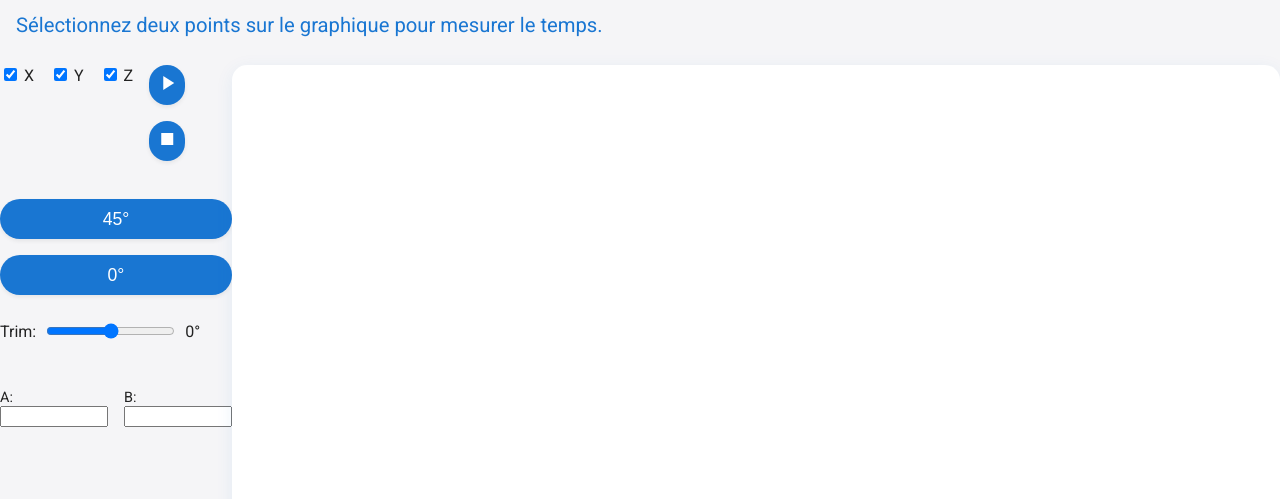
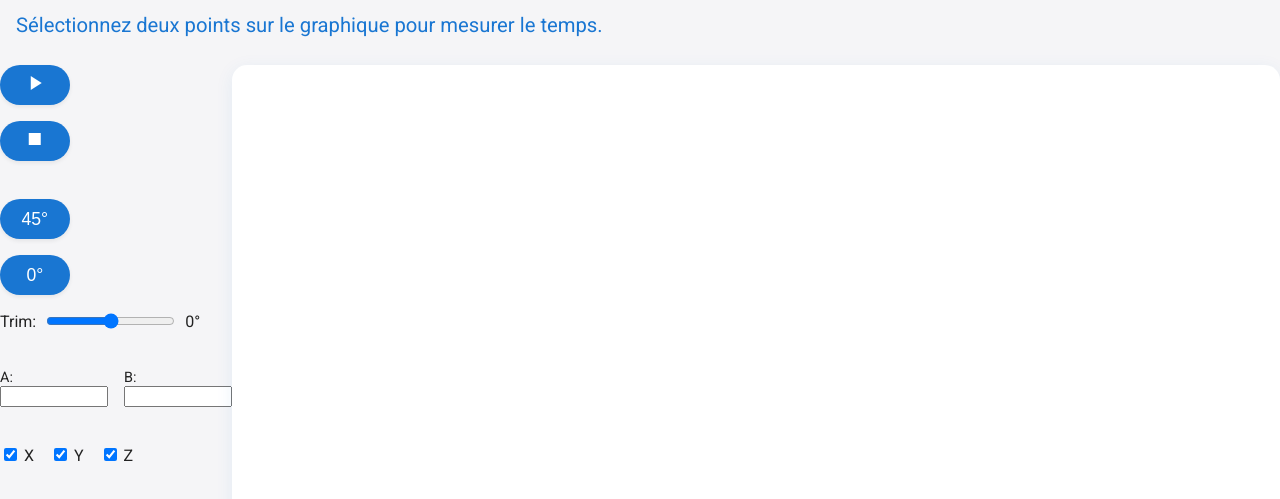
Before and after one commit to Ludovic-France/SafeStop, a plain HTML site: page index.html in a window 1280 px wide. Shown: the part 59-558 px from the top of the page. Drawn offline with nearby package versions, Linux system fonts and the light colour scheme; some packages are replaced by stand-ins of ours; a script that the page names is missing.

Commit message:
Update index.html

```diff
--- a/index.html
+++ b/index.html
@@ -17,10 +17,9 @@
     #sidebar button { width: 100%; }
     .controls { display: flex; gap: 16px; margin-bottom: 22px; }
     .axis-controls { display:flex; gap:16px; }
-    .button-column,
-    .servo-controls { display:flex; flex-direction:column; gap:16px; }
-    .servo-controls label { display:flex; align-items:center; gap:8px; height: 40px; padding: auto; }
-    button { padding: auto; font-size: 1.1em; height: 40px; background: #1976d2; color: #fff; border: none; border-radius: 25px; cursor: pointer; transition: background .2s; box-shadow: 0 2px 4px rgba(0,0,0,0.07); }
+    .button-column, .servo-controls { display:flex; flex-direction:column; gap:16px; width : 30%;}
+    .servo-controls label {  display:flex; align-items:center; gap:8px; padding: auto; }
+    button { font-size: 1.1em; height: 40px; background: #1976d2; color: #fff; border: none; border-radius: 20px; cursor: pointer; transition: background .2s; box-shadow: 0 2px 4px rgba(0,0,0,0.07); }
     button:active, button:focus { background: #0d47a1; outline: none;}
     #status { display: flex; align-items: center; gap: 8px; font-size: 1em; }
     #status .material-icons { font-size: 1.2em;}
@@ -49,11 +48,7 @@
   <div class="container">
     <div id="sidebar">
         <div class="controls">
-          <div class="axis-controls">
-            <label><input type="checkbox" id="cbX" checked> X</label>
-            <label><input type="checkbox" id="cbY" checked> Y</label>
-            <label><input type="checkbox" id="cbZ" checked> Z</label>
-          </div>
+
           <div class="button-column">
             <button id="startBtn"><span class="material-icons">play_arrow</span></button>
             <button id="stopBtn" disabled><span class="material-icons">stop</span></button>
@@ -68,6 +63,11 @@
         <label>A: <input type="number" id="cursorAInput"></label>
         <label>B: <input type="number" id="cursorBInput"></label>
       </div>
+	  <div class="axis-controls">
+            <label><input type="checkbox" id="cbX" checked> X</label>
+            <label><input type="checkbox" id="cbY" checked> Y</label>
+            <label><input type="checkbox" id="cbZ" checked> Z</label>
+          </div>
     </div>
     <div id="chart-container">
       <canvas id="accChart" ></canvas>
```
